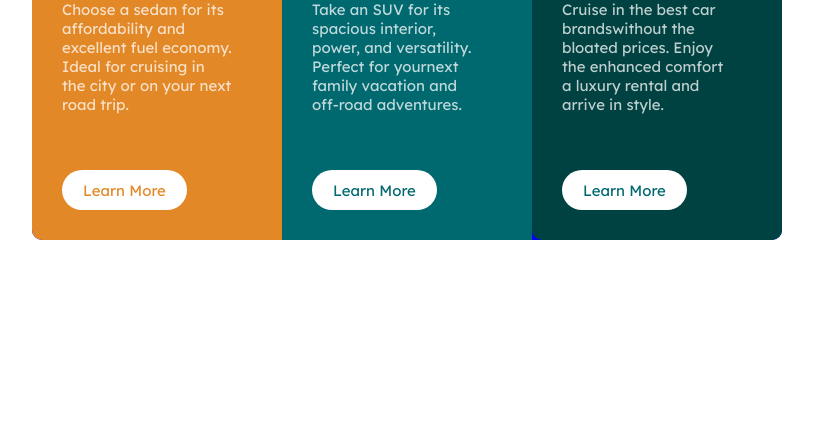
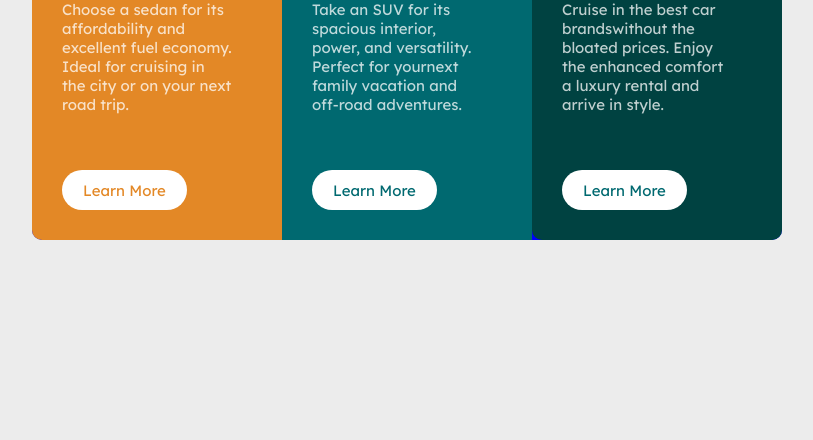
Before and after one commit to alga17/3-column-preview-card-component, a plain HTML site: page index.html in a window 1280 px wide. Shown: the part 360-800 px from the top of the page, without its empty margins (233-1046 px from the left). Drawn offline with Linux system fonts and the light colour scheme; a web font is replaced by a local one.

Commit message:
Update style.css

```diff
--- a/style.css
+++ b/style.css
@@ -5,6 +5,7 @@
 }
 
 body {
+    background-color: rgb(236, 236, 236);
     display: flex;
     align-items: center;
     justify-content: center;
@@ -107,4 +108,5 @@ body {
     background-color: var(--Green_950);
     color: white;
     border: 2px solid white ;
+
 }
```
